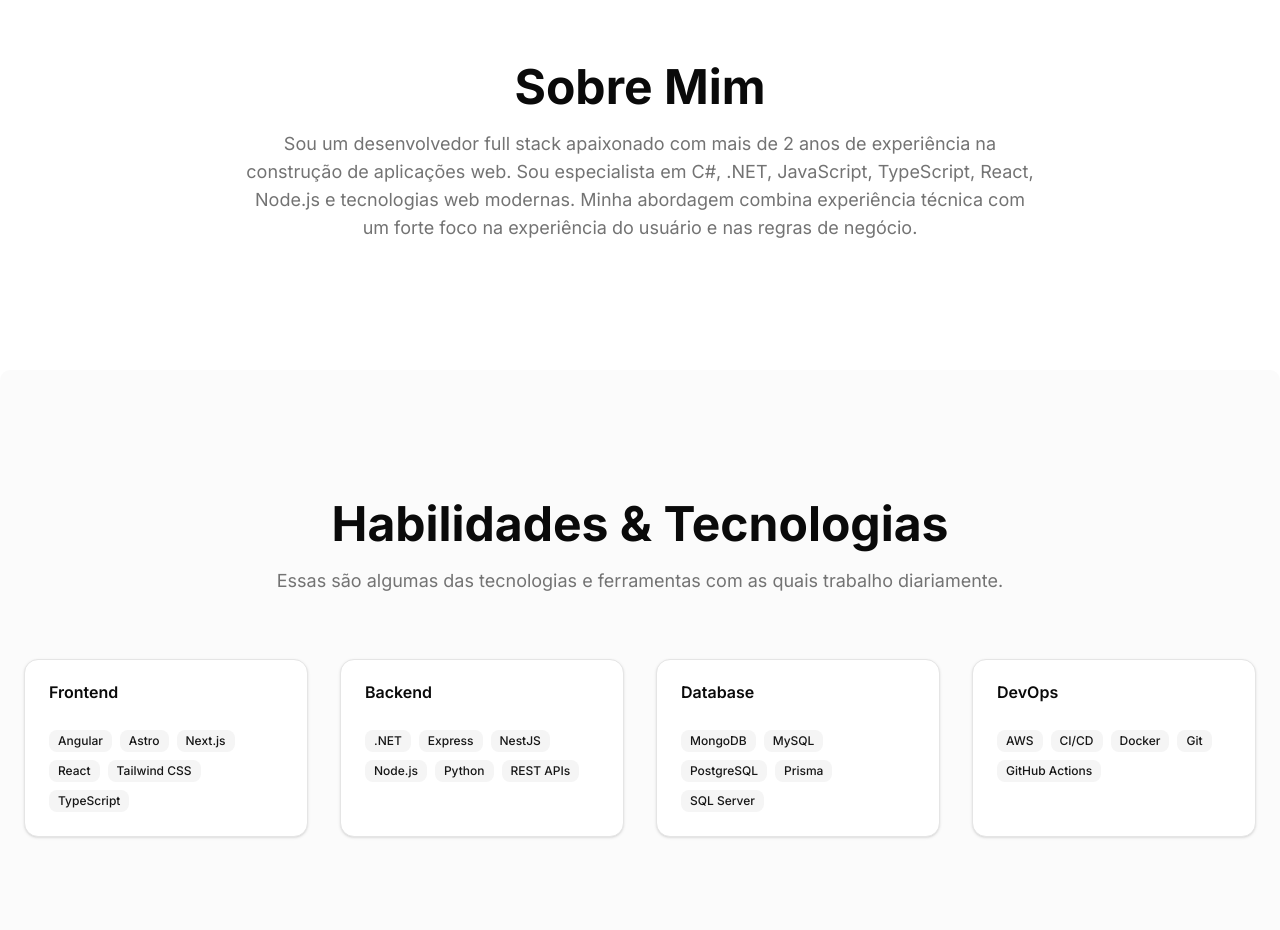
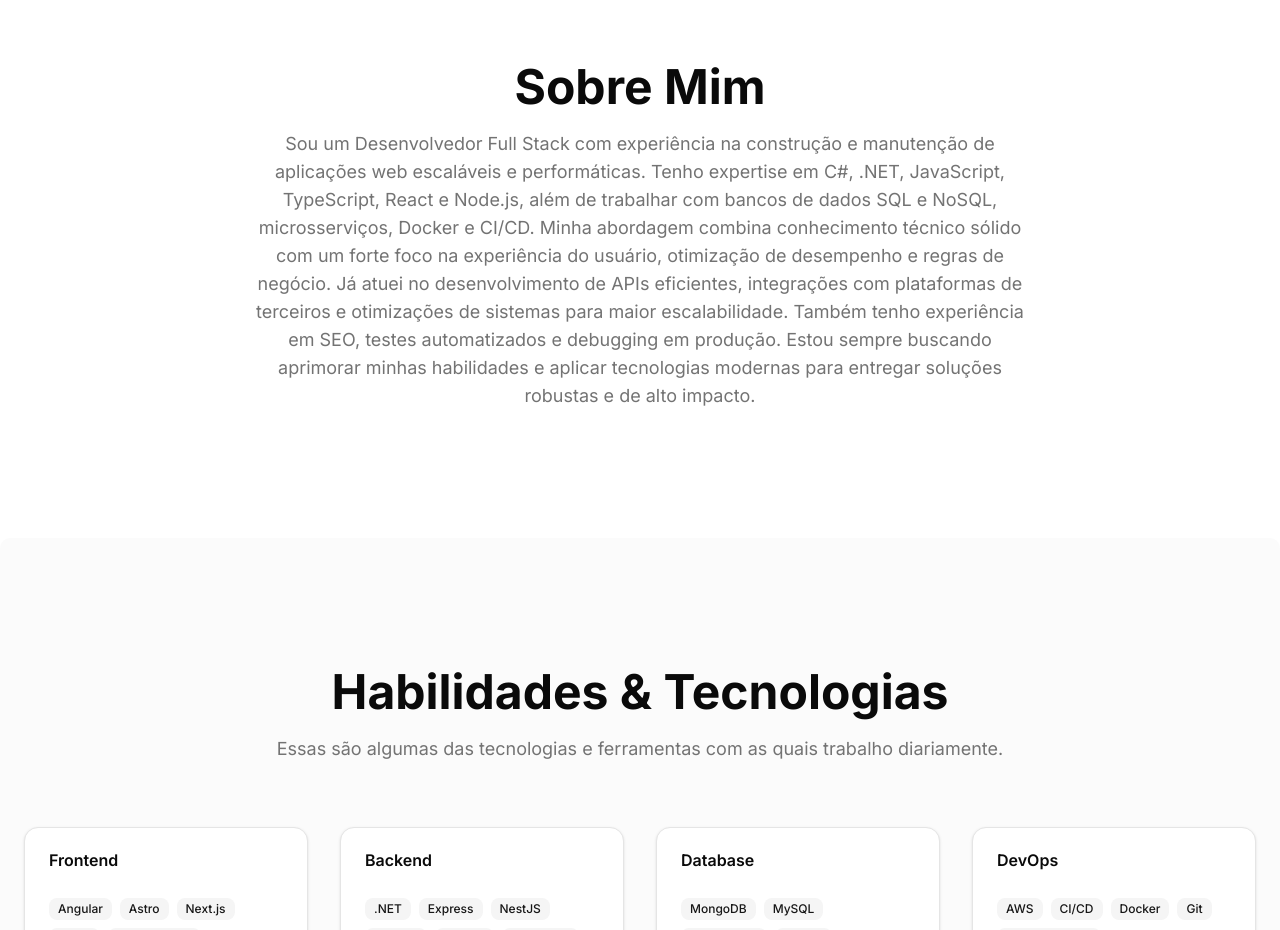
Before and after one commit to zaicouto/my-portfolio, a Next.js app: page / in a window 1280 px wide. Shown: the part 860-1790 px from the top of the page. Built offline with nearby package versions, Linux system fonts and the light colour scheme.

Commit message:
fix: enhance AboutSection description for clarity and detail

```diff
--- a/components/sections/about-section.tsx
+++ b/components/sections/about-section.tsx
@@ -12,11 +12,18 @@
           </h2>
 
           <p className="max-w-[85%] leading-normal text-muted-foreground sm:text-lg sm:leading-7">
-            Sou um desenvolvedor full stack apaixonado com mais de 2 anos de
-            experiência na construção de aplicações web. Sou especialista em C#,
-            .NET, JavaScript, TypeScript, React, Node.js e tecnologias web
-            modernas. Minha abordagem combina experiência técnica com um forte
-            foco na experiência do usuário e nas regras de negócio.
+            Sou um Desenvolvedor Full Stack com experiência na construção e
+            manutenção de aplicações web escaláveis e performáticas. Tenho
+            expertise em C#, .NET, JavaScript, TypeScript, React e Node.js, além
+            de trabalhar com bancos de dados SQL e NoSQL, microsserviços, Docker
+            e CI/CD. Minha abordagem combina conhecimento técnico sólido com um
+            forte foco na experiência do usuário, otimização de desempenho e
+            regras de negócio. Já atuei no desenvolvimento de APIs eficientes,
+            integrações com plataformas de terceiros e otimizações de sistemas
+            para maior escalabilidade. Também tenho experiência em SEO, testes
+            automatizados e debugging em produção. Estou sempre buscando
+            aprimorar minhas habilidades e aplicar tecnologias modernas para
+            entregar soluções robustas e de alto impacto.
           </p>
         </div>
       </div>
```
